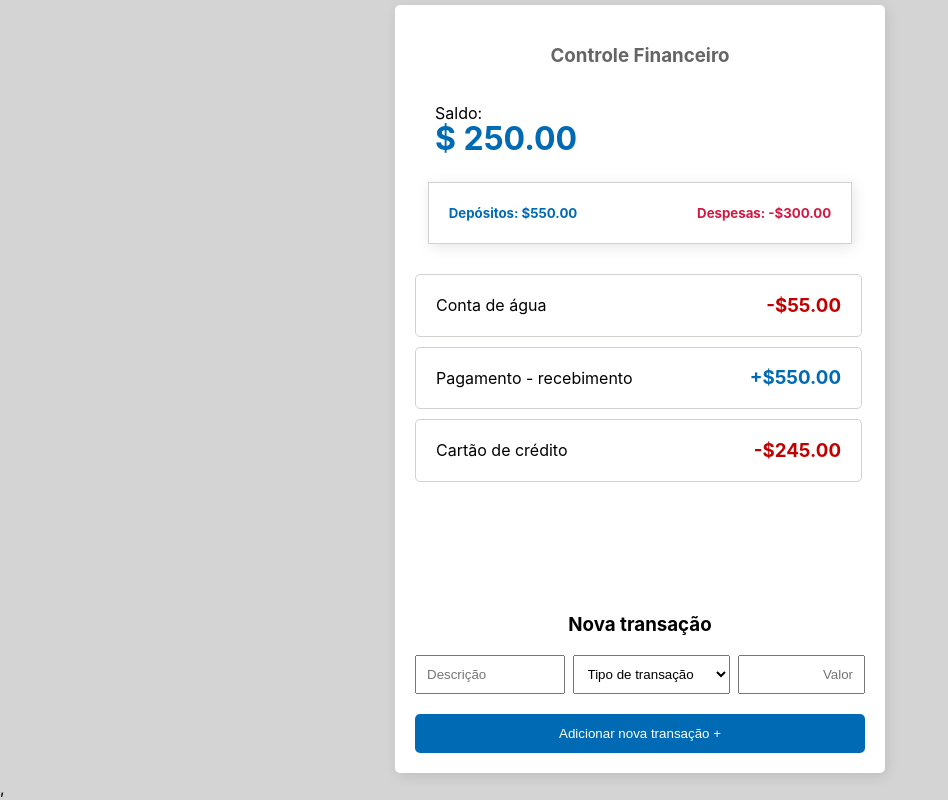
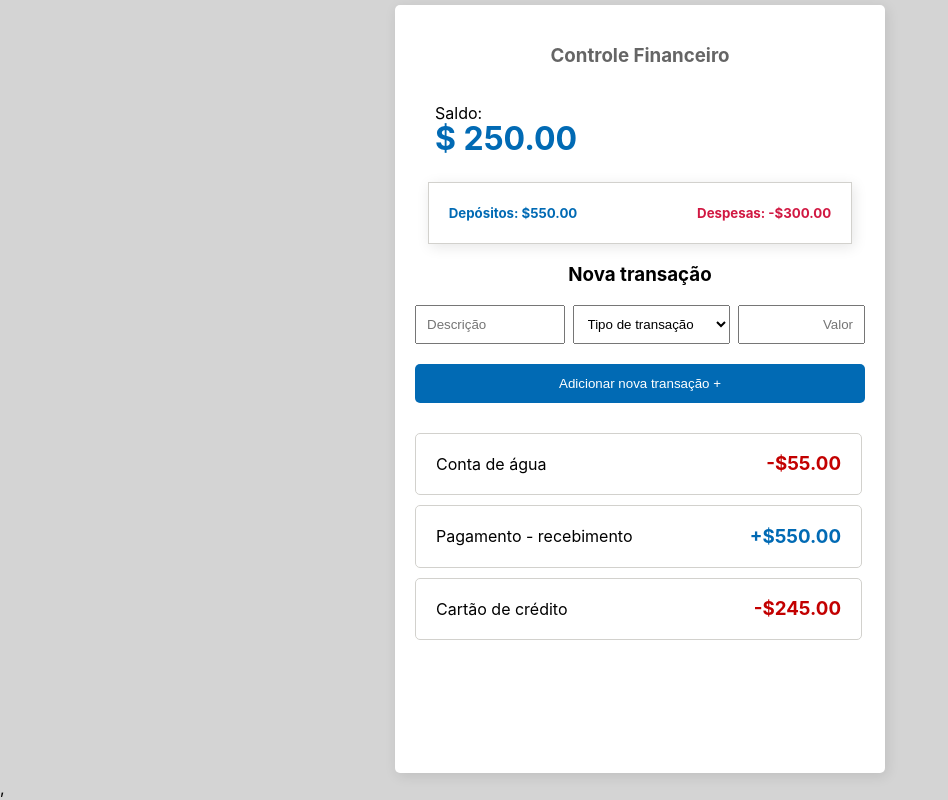
Before and after one commit to romidevx/controle-financeiro-pessoal, a React (Create React App) app: page / in a window 1280 px wide. Shown: the whole page, without its empty margins (0-948 px from the left). Built offline with nearby package versions, Linux system fonts and the light colour scheme.

Commit message:
App.js updated..moved up Form component

```diff
--- a/src/App.css
+++ b/src/App.css
@@ -93,6 +93,12 @@
   padding:10px;
   outline: none;
 }
+
+.option-value {
+  color:green !important;
+  padding-top:20px !important;
+}
+
 .form-container-button button{
   width:100%;
   padding:12px;
--- a/src/App.js
+++ b/src/App.js
@@ -56,6 +56,8 @@ const App = () => {
 
       </div>
 
+      <Form/>
+
       <div className="transactions-list">
           {
             transactions.map( ({ index,title,typeTransaction,amount }) => {
@@ -69,9 +71,9 @@ const App = () => {
               )
             })
           }
-       </div>
+      </div>
 
-       <Form/>
+
 
     </div>
   );
--- a/src/components/Form.js
+++ b/src/components/Form.js
@@ -70,7 +70,7 @@ const Form = () => {
           setErrorTypeTransaction('')
         }}>
           <option value="none" diasbled hidden>Tipo de transação</option>
-          <option value="Deposito">Deposito</option>
+          <option value="Deposito" className='option-value'>Deposito</option>
           <option value="Despesa">Despesa</option>
         </select>
 
```
